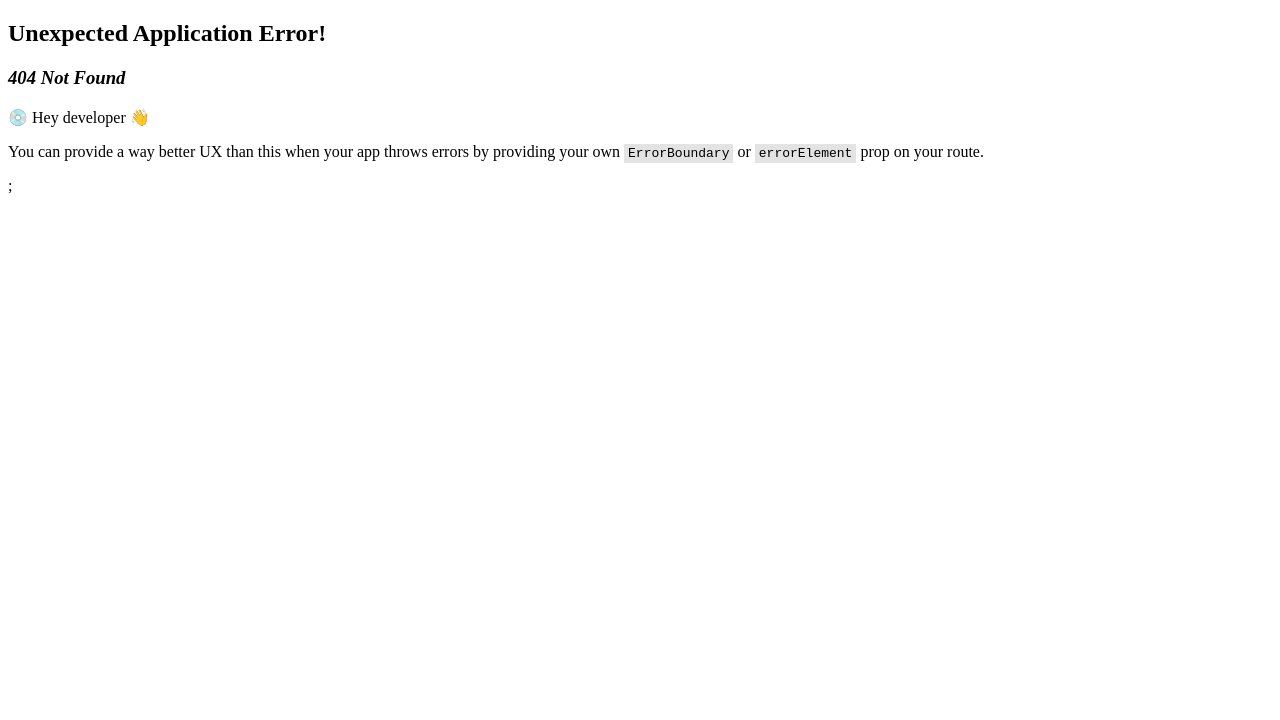
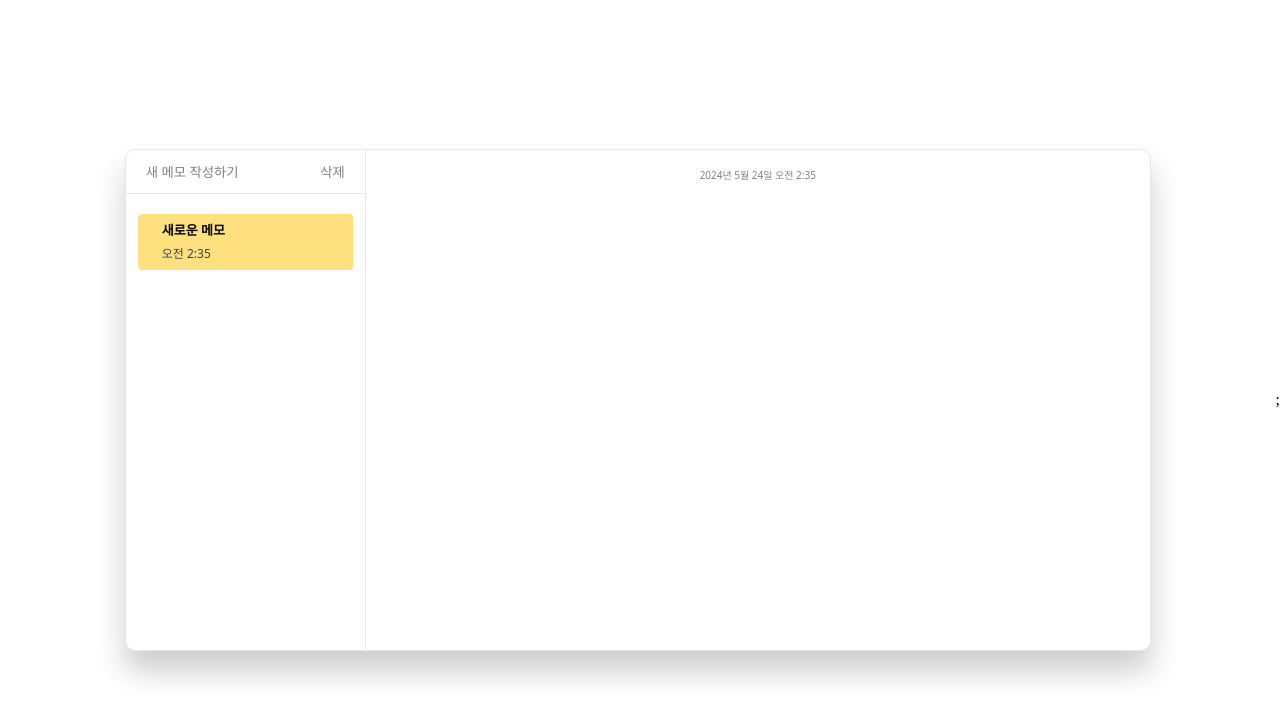
Before and after one commit to butterbeetle/challenge-class, a React (Vite) app in the folder assignments/04-memo/: page /1 in a window 1280 px wide. Before the commit this address had no page. Shown: the top 720 px of the page. Built offline with nearby package versions, Linux system fonts and the light colour scheme.

Commit message:
04.Feat: Local Store 저장 및 nested router

```diff
--- a/assignments/04-memo/package.json
+++ b/assignments/04-memo/package.json
@@ -15,6 +15,7 @@
     "react-dom": "^18.2.0",
     "react-redux": "^9.1.2",
     "react-router-dom": "^6.23.1",
+    "redux-persist": "^6.0.0",
     "styled-components": "^6.1.11"
   },
   "devDependencies": {
--- a/assignments/04-memo/src/App.jsx
+++ b/assignments/04-memo/src/App.jsx
@@ -1,12 +1,18 @@
 import { Provider } from "react-redux";
 import { RouterProvider } from "react-router-dom";
+import { persistStore } from "redux-persist";
+import { PersistGate } from "redux-persist/integration/react";
 import store from "./redux/store/store";
 import router from "./routes/router";
+
+const persistor = persistStore(store);
 
 function App() {
   return (
     <Provider store={store}>
-      <RouterProvider router={router} />;
+      <PersistGate loading={null} persistor={persistor}>
+        <RouterProvider router={router} />;
+      </PersistGate>
     </Provider>
   );
 }
--- a/assignments/04-memo/src/components/TextArea.jsx
+++ b/assignments/04-memo/src/components/TextArea.jsx
@@ -27,9 +27,9 @@ const ArticleTextarea = styled.textarea`
 `;
 export default function TextArea() {
   const dispatch = useDispatch();
-  const filteredMemo = useSelector((state) => state.memo.memoLists).filter(
-    (memo) => memo.isClicked
-  )[0];
+
+  const { memoLists } = useSelector((state) => state.memo);
+  const filteredMemo = memoLists.filter((memo) => memo.isClicked)[0];
 
   const { content, createdAt } = filteredMemo;
 
--- a/assignments/04-memo/src/pages/HomePage/HomePage.jsx
+++ b/assignments/04-memo/src/pages/HomePage/HomePage.jsx
@@ -1,4 +1,6 @@
+import { useCallback, useEffect } from "react";
 import { useDispatch, useSelector } from "react-redux";
+import { useLoaderData, useNavigate } from "react-router-dom";
 import styled from "styled-components";
 import TextArea from "../../components/TextArea";
 import {
@@ -86,25 +88,42 @@ const AsideLiTime = styled.time`
 
 export default function HomePage() {
   const dispatch = useDispatch();
+  const memoId = useLoaderData();
+  const nav = useNavigate();
   const { memoLists } = useSelector((state) => state.memo);
 
-  const clickedMemoHandler = (id) => {
-    dispatch(clickedMemo({ memoId: id }));
-  };
+  const clickedMemoHandler = useCallback(
+    (id) => {
+      dispatch(clickedMemo({ memoId: id }));
+      nav(`/${id}`, { replace: true });
+    },
+    [dispatch, nav]
+  );
+
+  useEffect(() => {
+    if (memoId) {
+      clickedMemoHandler(memoId);
+    }
+  }, [memoId, clickedMemoHandler]);
 
   const addMemoHandler = () => {
+    const id = createUuid();
+
     dispatch(
       addMemo({
-        id: createUuid(),
+        id,
         content: "",
         createdAt: currentDateToArray(),
         isClicked: true,
       })
     );
+
+    nav(`/${id}`, { replace: true });
   };
 
   const deleteMemoHandler = () => {
     dispatch(deleteMemo());
+    nav(`/${memoLists[0].id}`, { replace: true });
   };
 
   return (
--- /dev/null
+++ b/assignments/04-memo/src/pages/HomePage/HomePage.loader.js
@@ -0,0 +1,10 @@
+import store from "../../redux/store/store";
+
+export default function homePageLoader({ params }) {
+  const { memoId } = params;
+
+  const { memoLists } = store.getState().memo;
+  const memo = memoLists.find((memo) => memo.id === memoId);
+
+  return memo ? memo.id : "";
+}
--- a/assignments/04-memo/src/redux/store/store.js
+++ b/assignments/04-memo/src/redux/store/store.js
@@ -1,10 +1,24 @@
-import { configureStore } from "@reduxjs/toolkit";
+import { combineReducers, configureStore } from "@reduxjs/toolkit";
+import { persistReducer } from "redux-persist";
+import storage from "redux-persist/lib/storage";
 import memoSlice from "../slices/memo.slice";
 
+const reducers = combineReducers({
+  memo: memoSlice,
+});
+
+const persistConfig = {
+  key: "memo",
+  storage, // 로컬 스토리지에 저장
+  whitelist: ["memo"],
+};
+
+const persistedReducer = persistReducer(persistConfig, reducers);
+
 const store = configureStore({
-  reducer: {
-    memo: memoSlice,
-  },
+  reducer: persistedReducer,
+  middleware: (getDefaultMiddleware) =>
+    getDefaultMiddleware({ serializableCheck: false }),
 });
 
 export default store;
--- a/assignments/04-memo/src/routes/router.jsx
+++ b/assignments/04-memo/src/routes/router.jsx
@@ -1,6 +1,7 @@
 import { createBrowserRouter } from "react-router-dom";
 import DefaultLayout from "../layouts/DefaultLayout";
 import HomePage from "../pages/HomePage/HomePage";
+import homePageLoader from "../pages/HomePage/HomePage.loader";
 
 const router = createBrowserRouter([
   {
@@ -11,8 +12,9 @@ const router = createBrowserRouter([
         element: <HomePage />,
       },
       {
-        path: "/memo/:memoId",
+        path: "/:memoId",
         element: <HomePage />,
+        loader: homePageLoader,
       },
     ],
   },
```
Also changed, not shown: 1 other file (tests, documents, lock files or other folders).
